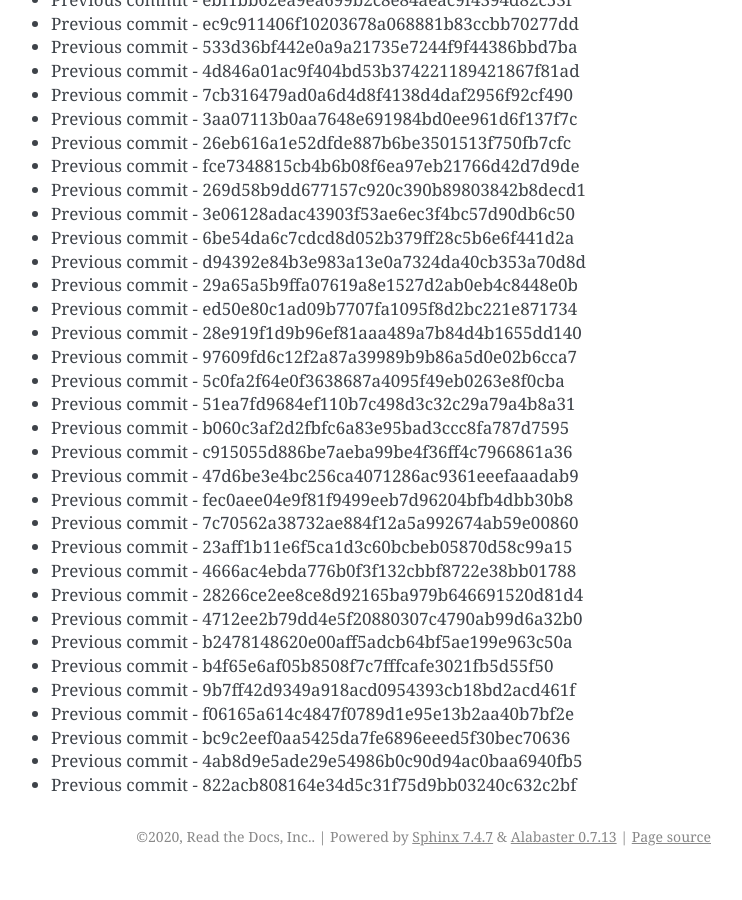
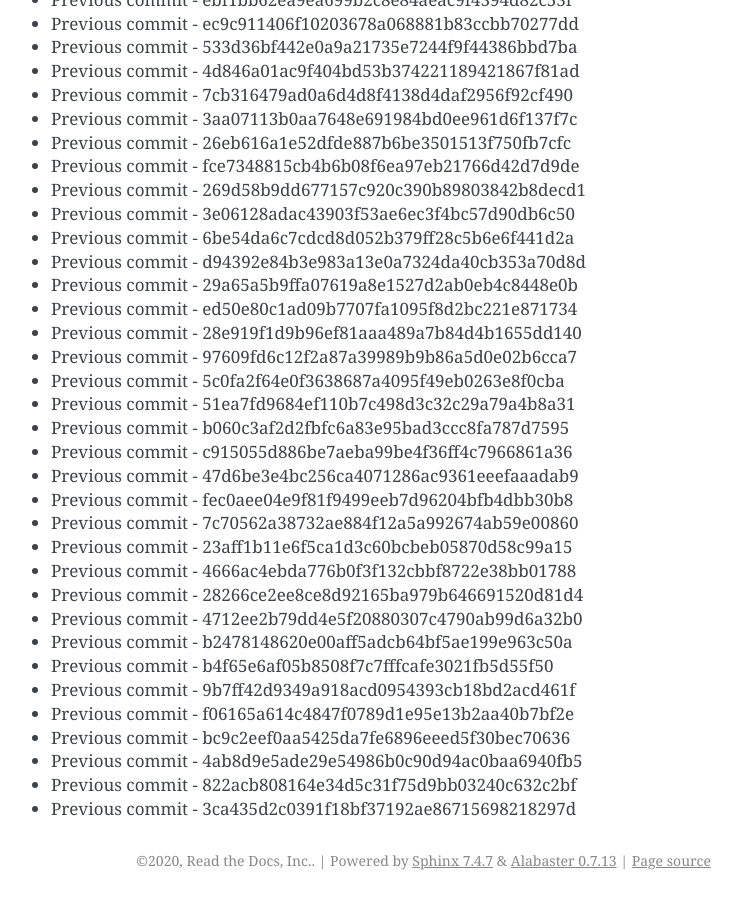
Before and after one commit to readthedocs/rtd-git-stresstest, a Sphinx documentation site: the page built from docs/updates.rst, in a window 1280 px wide and 900 px high, scrolled down 80161 px. Shown: the whole window, without its empty margins (399-1141 px from the left). Built offline with Sphinx 7.4.7, drawn with Linux system fonts in a browser that asks for light colours; before the commit the page ends 81037 px from its top, so only the background shows below that.

Commit message:
Generating commit from previous: 3ca435d2c0391f18bf37192ae86715698218297d

```diff
--- a/docs/updates.rst
+++ b/docs/updates.rst
@@ -3400,3 +3400,4 @@ It can be tested for any performance characteristics.
 * Previous commit - bc9c2eef0aa5425da7fe6896eeed5f30bec70636
 * Previous commit - 4ab8d9e5ade29e54986b0c90d94ac0baa6940fb5
 * Previous commit - 822acb808164e34d5c31f75d9bb03240c632c2bf
+* Previous commit - 3ca435d2c0391f18bf37192ae86715698218297d
```
